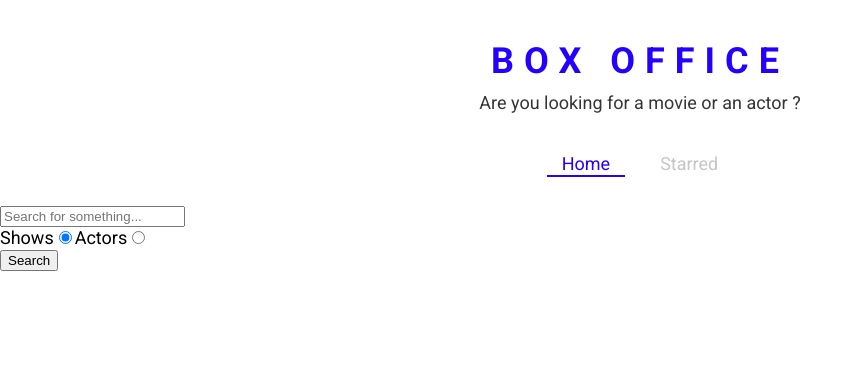
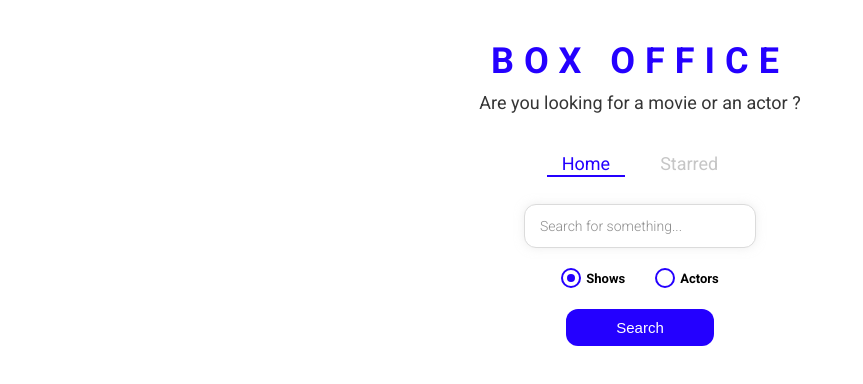
Before and after one commit to Narendra27001/box-office, a React (Create React App) app: page / in a window 1280 px wide. Shown: the top 384 px of the page, without its empty margins (0-863 px from the left). Built offline with nearby package versions, Linux system fonts and the light colour scheme; no server answers.

Commit message:
styled the entire app

```diff
--- /dev/null
+++ b/src/components/CustomRadio.js
@@ -0,0 +1,66 @@
+import React from 'react';
+import styled from 'styled-components';
+
+const RadioWrapper = styled.label`
+  display: block;
+  position: relative;
+  padding-left: 25px;
+  cursor: pointer;
+  font-size: 13px;
+  user-select: none;
+  font-weight: 700;
+  line-height: 1.65;
+
+  input {
+    position: absolute;
+    opacity: 0;
+    cursor: pointer;
+  }
+
+  span {
+    position: absolute;
+    top: 0;
+    left: 0;
+    height: 16px;
+    width: 16px;
+    background-color: #fff;
+    border: 2px solid ${({ theme }) => theme.mainColors.blue};
+    border-radius: 50%;
+  }
+
+  input:checked ~ span {
+    background-color: #fff;
+    border: 2px solid ${({ theme }) => theme.mainColors.blue};
+  }
+
+  span:after {
+    content: '';
+    position: absolute;
+    display: none;
+  }
+
+  input:checked ~ span:after {
+    display: block;
+  }
+
+  span:after {
+    top: 4px;
+    left: 4px;
+    width: 8px;
+    height: 8px;
+    border-radius: 50%;
+    background: ${({ theme }) => theme.mainColors.blue};
+  }
+`;
+
+const CustomRadio = ({ label, ...restProps }) => {
+  return (
+    <RadioWrapper htmlFor={restProps.id}>
+      {label}
+      <input {...restProps} type="radio" />
+      <span />
+    </RadioWrapper>
+  );
+};
+
+export default CustomRadio;
--- a/src/pages/Home.js
+++ b/src/pages/Home.js
@@ -4,6 +4,12 @@
 import ShowGrid from '../components/show/ShowGrid';
 import { apiGet } from '../misc/config';
 import { useLastQuery } from '../misc/custom-hooks';
+import {
+  RadioInputsWrapper,
+  SearchButtonWrapper,
+  SearchInput,
+} from './Home.styled';
+import CustomRadio from '../components/CustomRadio';
 
 const Home = () => {
   const [input, setInput] = useLastQuery();
@@ -38,39 +44,39 @@
   };
   return (
     <MainPageLayout>
-      <input
+      <SearchInput
         type="text"
         placeholder="Search for something..."
         onChange={onInputChange}
         onKeyDown={onKeyDown}
         value={input}
       />
-      <div>
-        <label htmlFor="shows-search">
-          Shows
-          <input
+      <RadioInputsWrapper>
+        <div>
+          <CustomRadio
+            label="Shows"
             id="shows-search"
-            type="radio"
             value="shows"
             checked={isSearchOption}
             onChange={radioSearchOption}
           />
-        </label>
-        <label htmlFor="actors-search">
-          Actors
-          <input
+        </div>
+        <div>
+          <CustomRadio
+            label="Actors"
             id="actors-search"
             type="radio"
             checked={!isSearchOption}
             value="people"
             onChange={radioSearchOption}
           />
-        </label>
-      </div>
-
-      <button type="button" onClick={onSearch}>
-        Search
-      </button>
+        </div>
+      </RadioInputsWrapper>
+      <SearchButtonWrapper>
+        <button type="button" onClick={onSearch}>
+          Search
+        </button>
+      </SearchButtonWrapper>
       {renderResults()}
     </MainPageLayout>
   );
--- /dev/null
+++ b/src/pages/Home.styled.js
@@ -0,0 +1,49 @@
+import styled from 'styled-components';
+
+export const SearchInput = styled.input`
+  display: block;
+  font-family: 'Roboto', sans-serif;
+  width: 200px;
+  margin: auto;
+  outline: none;
+  padding: 13px 15px;
+  border: 1px solid #dbdbdb;
+  box-shadow: 0px 0px 10px 0px rgba(219, 219, 219, 0.5);
+  font-size: 14px;
+  border-radius: 12px;
+  color: #8d8d8d;
+
+  &::placeholder {
+    font-weight: 300;
+    color: #8d8d8d;
+  }
+`;
+
+export const RadioInputsWrapper = styled.div`
+  display: flex;
+  justify-content: center;
+  margin: 20px 0;
+
+  div {
+    margin: 0 15px;
+  }
+`;
+
+export const SearchButtonWrapper = styled.div`
+  text-align: center;
+  margin-bottom: 35px;
+
+  button {
+    color: #fff;
+    background-color: ${({ theme }) => theme.mainColors.blue};
+    margin: auto;
+    padding: 10px 50px;
+    font-size: 15px;
+    border: none;
+    outline: none;
+    border-radius: 12px;
+    &:hover {
+      cursor: pointer;
+    }
+  }
+`;
```
